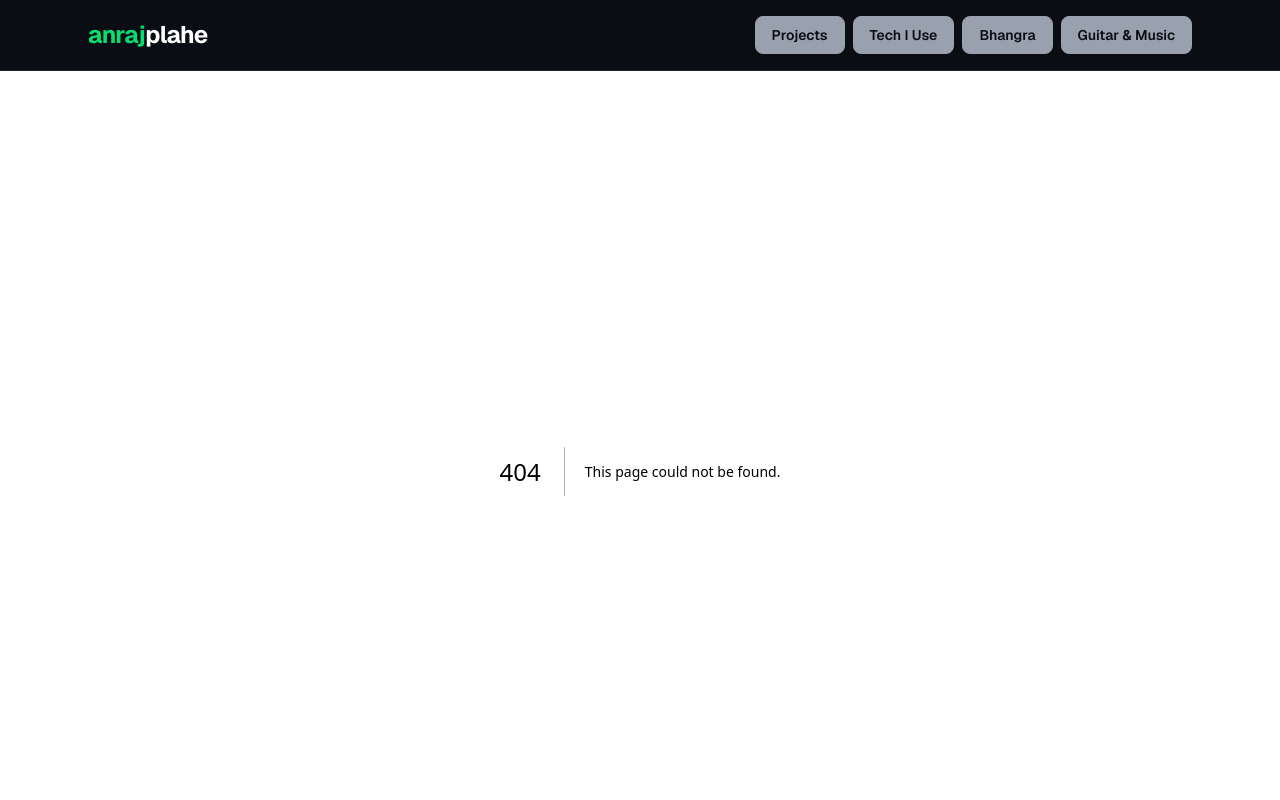
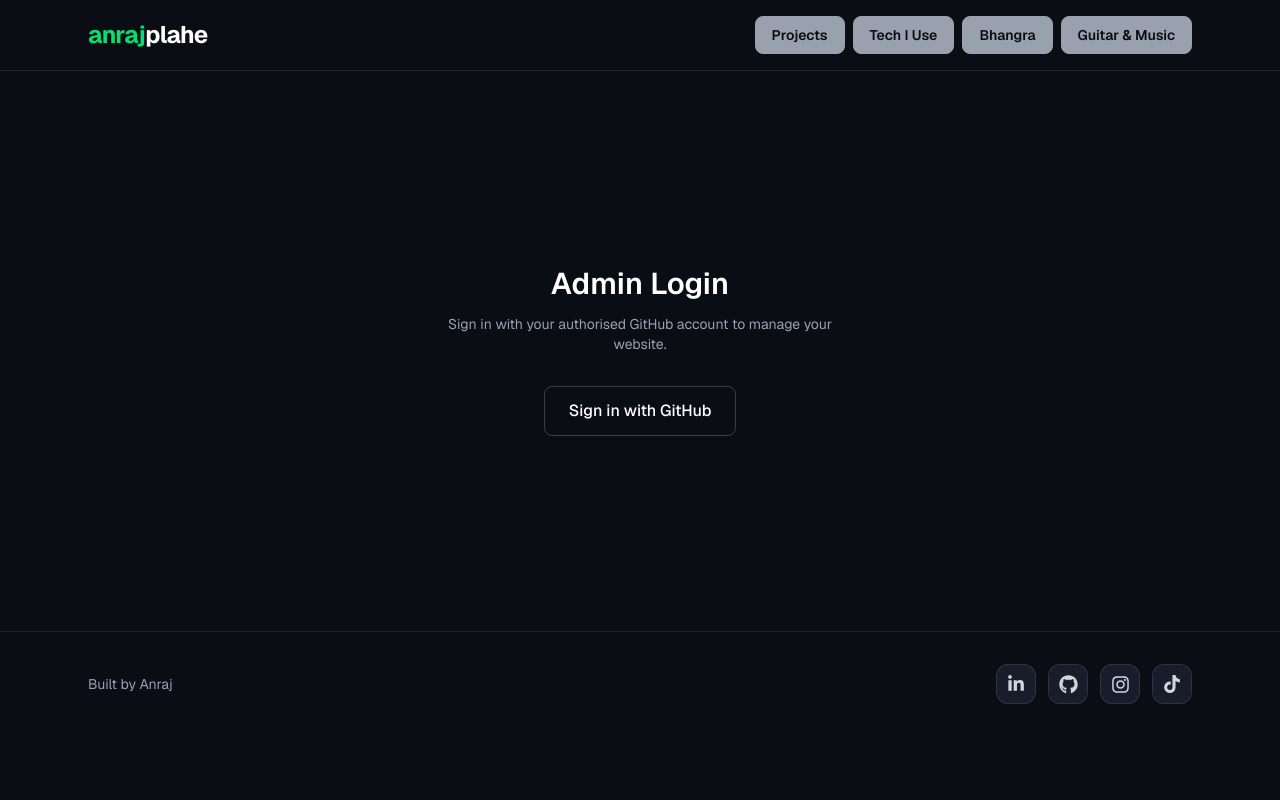
Before and after one commit to anrajplahe/anraj-website, a Next.js app: page /admin/login in a window 1280 px wide. Before the commit this address had no page. Shown: the top 800 px of the page. Built offline with nearby package versions, Linux system fonts and the light colour scheme; no server answers.

Commit message:
Implement GitHub OAuth and protected admin dashboard

```diff
--- /dev/null
+++ b/src/app/admin/login/page.tsx
@@ -0,0 +1,64 @@
+
+import { Suspense } from "react";
+import { redirect } from "next/navigation";
+import { auth, signIn } from "@/auth";
+import { connection } from "next/server";
+
+type LoginPageProps = {
+  searchParams: Promise<{ error?: string }>;
+};
+
+async function LoginContent({ searchParams }: LoginPageProps) {
+  await connection();
+
+  const session = await auth();
+  const { error } = await searchParams;
+
+  const adminGitHubId = process.env.ADMIN_GITHUB_ID;
+
+  // An authorised administrator doesn't need to log in again.
+  if (adminGitHubId && session?.githubId === adminGitHubId) {
+    redirect("/admin");
+  }
+
+  return (
+    <div className="mx-auto flex min-h-[70vh] max-w-md flex-col items-center justify-center px-6 text-center">
+      <h1 className="mb-3 text-3xl font-semibold text-white">
+        Admin Login
+      </h1>
+
+      <p className="mb-8 text-sm text-gray-400">
+        Sign in with your authorised GitHub account to
+        manage your website.
+      </p>
+
+      {error && (
+        <p role="alert" className="mb-5 text-sm text-red-400">
+          Sign-in was unsuccessful or access was denied.
+        </p>
+      )}
+
+      <form
+        action={async () => {
+          "use server";
+          await signIn("github", { redirectTo: "/admin" });
+        }}
+      >
+        <button
+          type="submit"
+          className="rounded-lg border border-white/20 px-6 py-3 font-medium text-white transition-colors hover:border-white/50"
+        >
+          Sign in with GitHub
+        </button>
+      </form>
+    </div>
+  );
+}
+
+export default function LoginPage(props: LoginPageProps) {
+  return (
+    <Suspense fallback={<p className="p-8 text-gray-400">Loading login...</p>}>
+      <LoginContent searchParams={props.searchParams} />
+    </Suspense>
+  );
+}
--- /dev/null
+++ b/src/app/admin/page.tsx
@@ -0,0 +1,67 @@
+
+import { Suspense } from "react";
+import { redirect } from "next/navigation";
+import { auth, signOut } from "@/auth";
+
+async function AdminContent() {
+  const session = await auth();
+  const adminGitHubId = process.env.ADMIN_GITHUB_ID;
+
+  // Reject unauthenticated or unauthorised visitors.
+  if (!adminGitHubId || session?.githubId !== adminGitHubId) {
+    redirect("/admin/login");
+  }
+
+  return (
+    <main className="mx-auto min-h-[70vh] max-w-5xl px-6 py-16">
+      <div className="mb-10 flex flex-wrap items-center justify-between gap-4">
+        <div>
+          <p className="mb-2 text-sm text-green-400">
+            Administrator
+          </p>
+
+          <h1 className="text-3xl font-semibold text-white">
+            Dashboard
+          </h1>
+
+          <p className="mt-3 text-gray-400">
+            Welcome back. You're signed in securely.
+          </p>
+        </div>
+
+        <form
+          action={async () => {
+            "use server";
+            await signOut({ redirectTo: "/admin/login" });
+          }}
+        >
+          <button
+            type="submit"
+            className="rounded-lg border border-white/20 px-5 py-2 text-sm text-white hover:border-white/50"
+          >
+            Sign out
+          </button>
+        </form>
+      </div>
+
+      <section className="rounded-xl border border-white/10 p-6">
+        <h2 className="text-lg font-medium text-white">
+          Journal Management
+        </h2>
+
+        <p className="mt-2 text-sm text-gray-400">
+          Your Bhangra and Guitar & Music journal publishing
+          tools will appear here.
+        </p>
+      </section>
+    </main>
+  );
+}
+
+export default function AdminPage() {
+  return (
+    <Suspense fallback={<p className="p-8 text-gray-400">Loading dashboard...</p>}>
+      <AdminContent />
+    </Suspense>
+  );
+}
--- /dev/null
+++ b/src/app/api/auth/[...nextauth]/route.ts
@@ -0,0 +1,4 @@
+
+import { handlers } from "@/auth";
+
+export const { GET, POST } = handlers;
--- /dev/null
+++ b/src/auth.ts
@@ -0,0 +1,45 @@
+
+import NextAuth from "next-auth";
+import GitHub from "next-auth/providers/github";
+
+export const { handlers, auth, signIn, signOut } = NextAuth({
+  providers: [GitHub],
+
+  session: {
+    strategy: "jwt",
+  },
+
+  pages: {
+    signIn: "/admin/login",
+    error: "/admin/login",
+  },
+
+  callbacks: {
+    signIn({ account }) {
+      const allowedGithubId = process.env.ADMIN_GITHUB_ID;
+
+      return (
+        Boolean(allowedGithubId) &&
+        account?.provider === "github" &&
+        account.providerAccountId === allowedGithubId
+      );
+    },
+
+    jwt({ token, account }) {
+      if (account?.provider === "github") {
+        token.githubId = account.providerAccountId;
+      }
+
+      return token;
+    },
+
+    session({ session, token }) {
+    session.githubId =
+        typeof token.githubId === "string"
+        ? token.githubId
+        : undefined;
+
+    return session;
+    },
+  },
+});
--- /dev/null
+++ b/src/types/next-auth.d.ts
@@ -0,0 +1,14 @@
+
+declare module "next-auth" {
+  interface Session {
+    githubId?: string;
+  }
+}
+
+declare module "next-auth/jwt" {
+  interface JWT {
+    githubId?: string;
+  }
+}
+
+export {};
```
